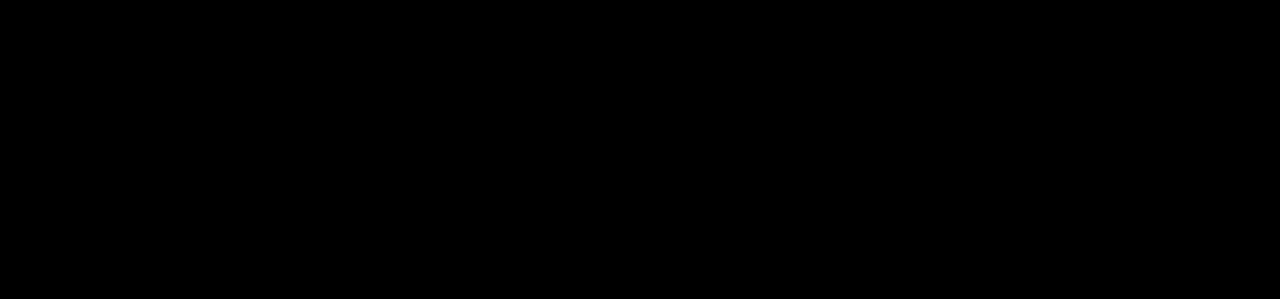
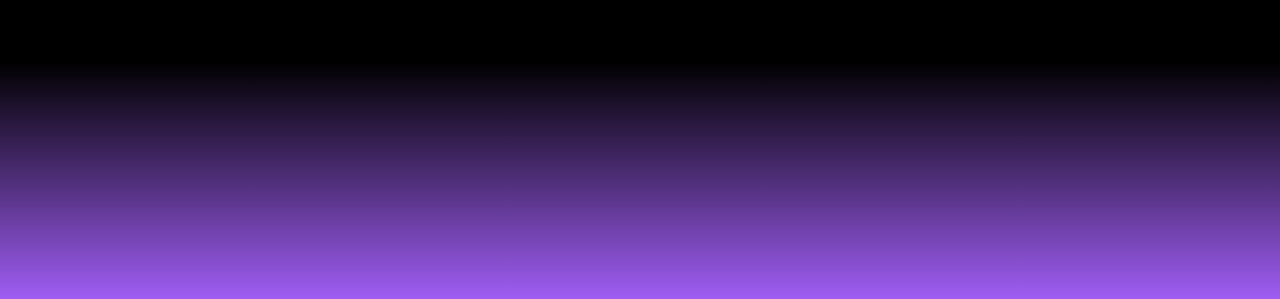
Before and after one commit to LikeLionHGU/spacepic-front, a React (Create React App) app: page / in a window 1280 px wide. Shown: the part 5100-5399 px from the top of the page. Built offline with nearby package versions, Linux system fonts and the light colour scheme.

Commit message:
style: add gradient

```diff
--- a/src/components/Footer.js
+++ b/src/components/Footer.js
@@ -3,13 +3,17 @@
 const Div = styled.div`
   width: 100vw;
   height: 30vh;
-  background-color: black;
+  background: linear-gradient(to top, #a15ef6, black); /* 보라색 그라데이션 */
+  color: white; /* 글자 색을 흰색으로 설정 */
+  display: flex;
+  justify-content: center;
+  align-items: center;
 `;
 
 export default function Footer() {
   return (
     <>
-      <Div>Footer</Div>
+      <Div> </Div>
     </>
   );
 }
```
